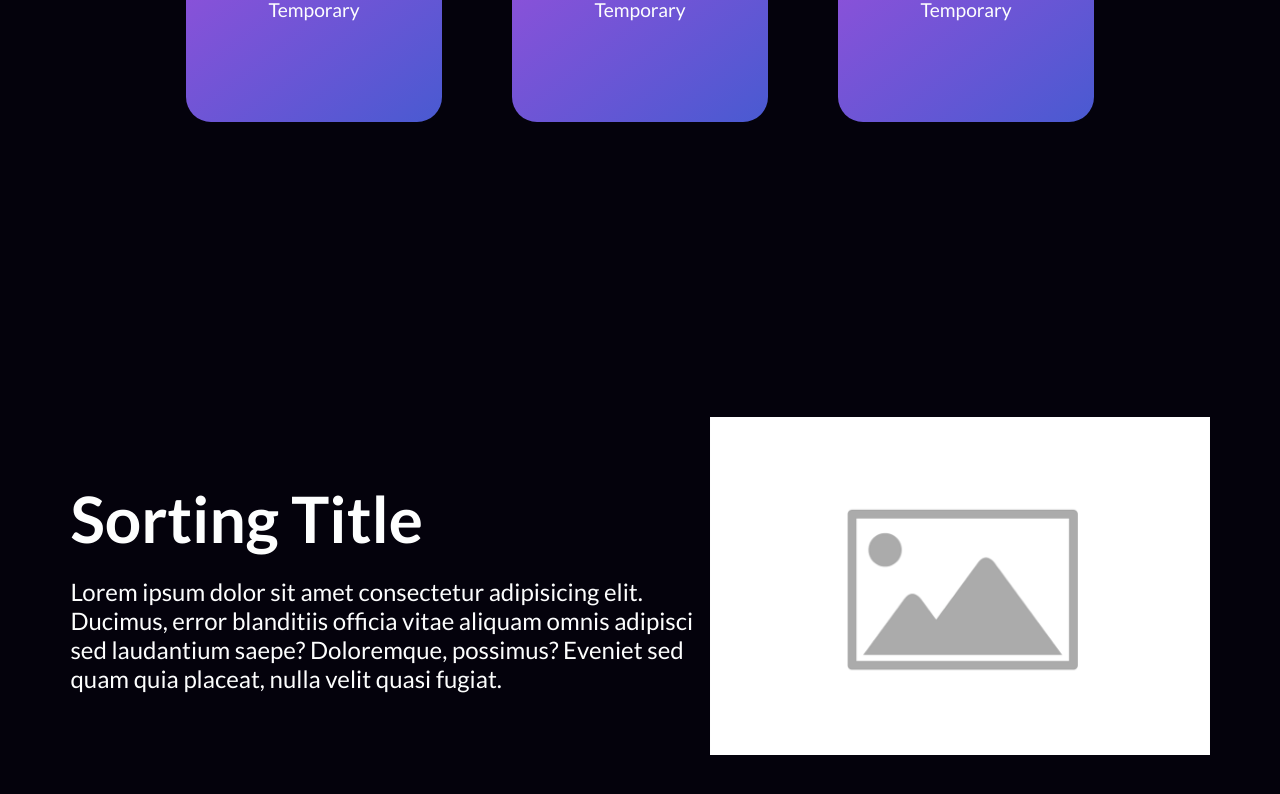
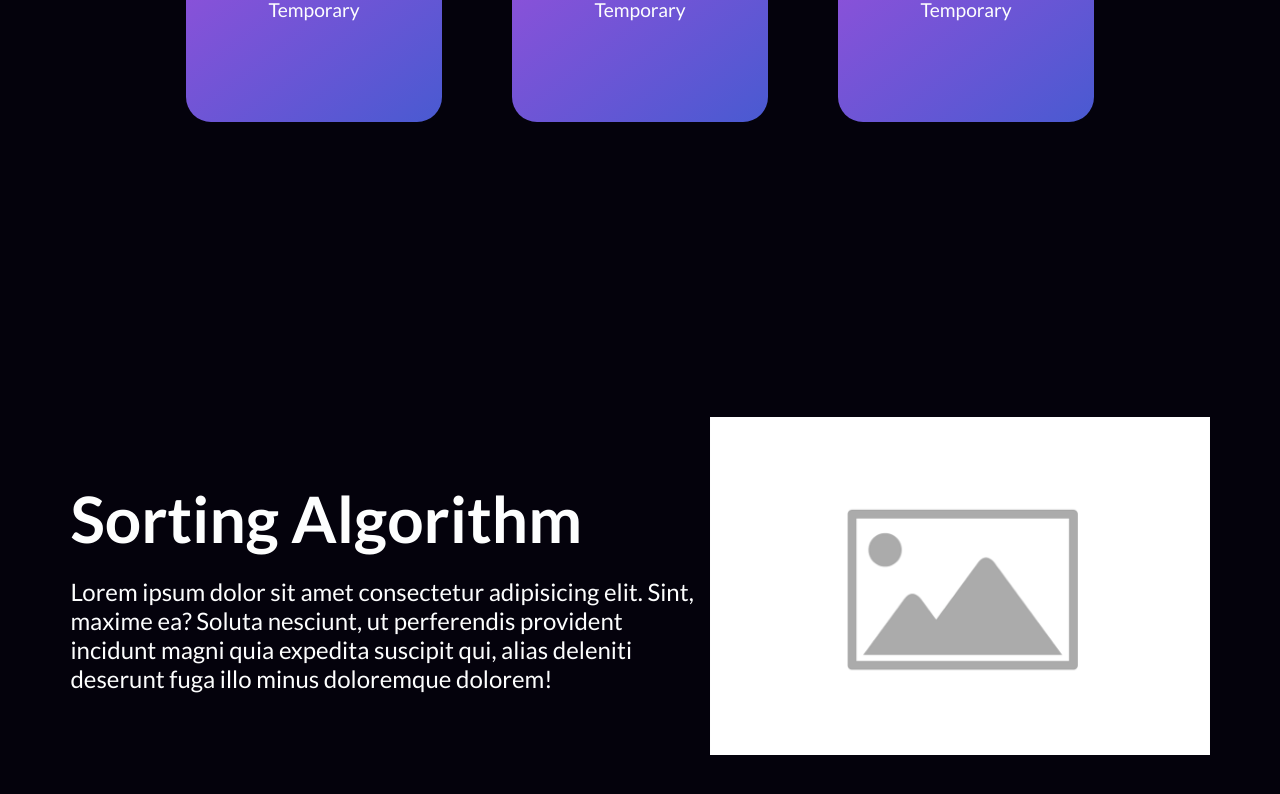
Before and after one commit to FMark207/Random-Algorithm-Project, a React (Create React App) app in the folder random-algorith-program/: page / in a window 1280 px wide. Shown: the part 1334-2128 px from the top of the page. Built offline with nearby package versions, Linux system fonts and the light colour scheme.

Commit message:
Made Paragraph Dynamic

```diff
--- a/random-algorith-program/src/App.jsx
+++ b/random-algorith-program/src/App.jsx
@@ -5,12 +5,16 @@ import Cards from './components/Cards_Comp/cards';
 import placeholder from "./components/Paragraph_Comp/placeholder.svg"
 import Tab from './components/Paragraph_Comp/Paragraph';
 
+
+
 function App() {
   return (
     <>
       <Header />
       <Cards />
-      <Tab source={placeholder}/>
+      <Tab source={placeholder}
+      title="Sorting Algorithm"
+      desc="Lorem ipsum dolor sit amet consectetur adipisicing elit. Sint, maxime ea? Soluta nesciunt, ut perferendis provident incidunt magni quia expedita suscipit qui, alias deleniti deserunt fuga illo minus doloremque dolorem!"/>
     </>
   );
 }
--- a/random-algorith-program/src/components/Paragraph_Comp/Paragraph.jsx
+++ b/random-algorith-program/src/components/Paragraph_Comp/Paragraph.jsx
@@ -5,8 +5,8 @@ export default function Paragraph(props) {
     return(
       <div className='paragraph'>
         <div className='paragraph-text'>
-            <h1>Sorting Title</h1>
-            <p>Lorem ipsum dolor sit amet consectetur adipisicing elit. Ducimus, error blanditiis officia vitae aliquam omnis adipisci sed laudantium saepe? Doloremque, possimus? Eveniet sed quam quia placeat, nulla velit quasi fugiat.</p>
+            <h1>{props.title}</h1>
+            <p>{props.desc}</p>
         </div>
         <img src={props.source} className="alg-display"/>
 
```
